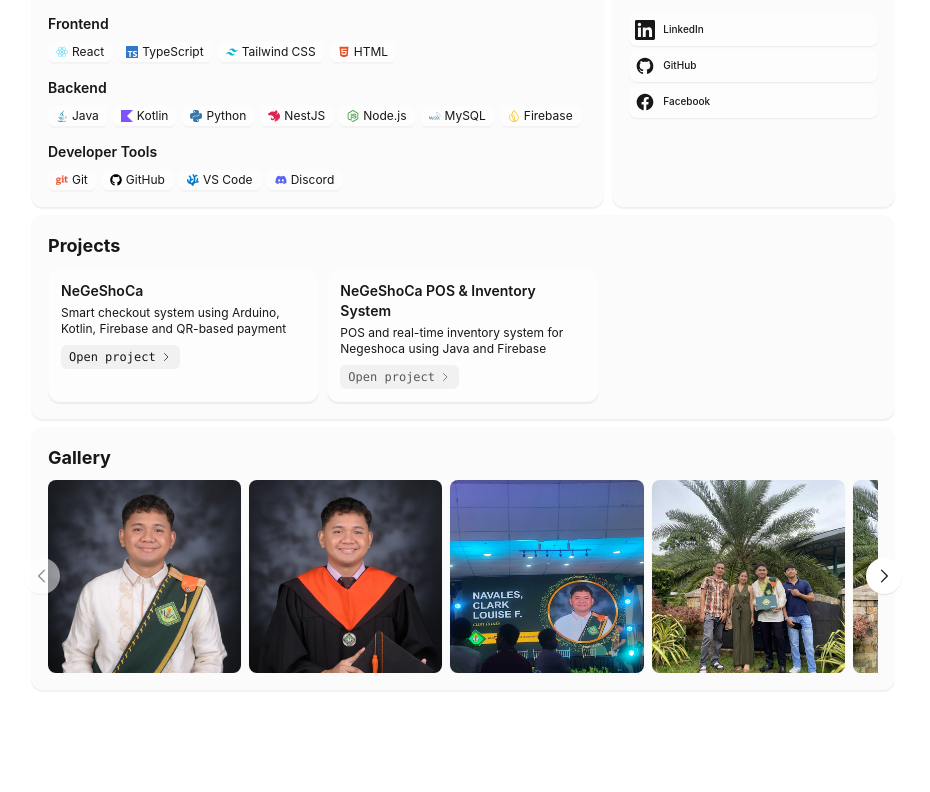
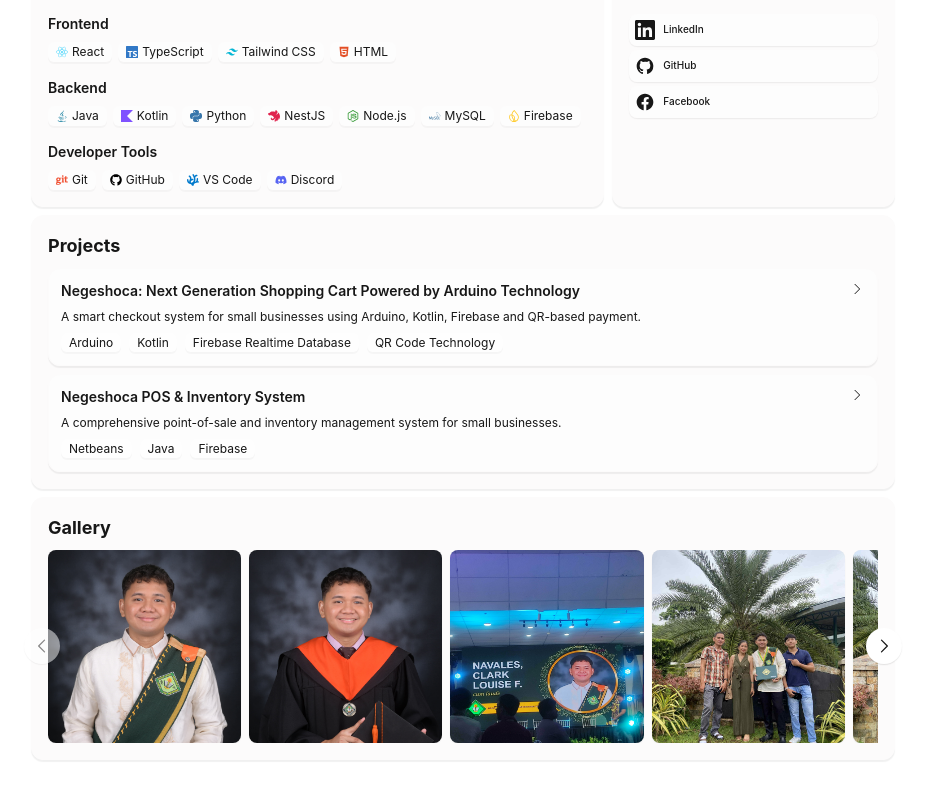
Before and after one commit to cln-clark/my-portfolio, a Next.js app: page / in a window 1280 px wide. Shown: the part 647-1439 px from the top of the page, without its empty margins (177-1107 px from the left). Before the commit the page ends 1369 px from the top, so only its background shows below. Built offline with nearby package versions, Linux system fonts and the light colour scheme.

Commit message:
feat(ui): add expandable project cards with toggle interaction

```diff
--- a/app/page.tsx
+++ b/app/page.tsx
@@ -416,31 +416,58 @@
             <div className="flex items-center justify-start">
               <h3 className="text-lg font-bold">Projects</h3>
             </div>
-            <div className="grid grid-cols-1 sm:grid-cols-3 gap-2">
-              <div className="bento-card bg-[var(--background)]/30 p-3 space-y-1"/* 1st Project */>
-                <a target="_blank" rel="noopener noreferrer" className="block space-y-1" href="">
-                  <h3 className="text-sm font-semibold">NeGeShoCa</h3>
-                  <p className="text-xs text-[var(--foreground)]">Smart checkout system using Arduino, Kotlin, Firebase and QR-based payment</p>
-                  <p className="text-xs text-[var(--foreground)] font-mono bg-[var(--foreground)]/5 px-2 py-1 rounded-md inline-flex items-center gap-1 mt-1">
-                    Open project
-                    <svg className="w-3 h-3" fill="none" stroke="currentColor" viewBox="0 0 24 24">
+            <div className="grid grid-cols-1 gap-2">
+                {projects.map(project => (
+                  <div key={project.id}
+                       className="bento-card bg-[var(--background)]/30 p-3 space-y-3">
+                    <button onClick={() => setExpandedProject(expandedProject === project.id ? null : project.id)}
+                            className= "w-full text-left block space-y-1">
+                      <div className="flex items-start justify-between gap-2">
+                        <div className="flex-1 space-x-2">
+                          <h3 className="text-sm font-semibold pb-2">{project.title}</h3>
+                          <p className="text-xs text-[var(--foreground)] pb-1">{project.shortDescription}</p>
+                          {project.techStack.map((tech, index) => (
+                            <a key={index} className="px-2 py-0.5 text-xs rounded-md bg-[var(--background)]/30 shadow-[0_2px_1px_rgba(0,0,0,0.03)]">
+                              {tech}
+                            </a>
+                          ))}
+                        </div>
+                        <svg className={`w-4 h-4  flex-shrink-0 transition-transform
+                                        ${expandedProject === project.id ? 'rotate-90' : ''}`}
+                                        fill="none" stroke="currentColor" viewBox="0 0 24 24">
                             <path strokeLinecap="round" strokeLinejoin="round" strokeWidth="1.5" d="M 9 5 l7 7 -7 7"></path>
                         </svg>
-                  </p>
+                      </div>
+                    </button>
+
+                    {expandedProject === project.id && (
+                      <div className="border-t border-[var(--foreground)]/10 p-2 space-y-2 bg-[var(--foreground)">
+                        <div className="pt-1 flex flex-wrap gap-2">
+                          {project.demoUrl && (
+                            <a href={project.demoUrl} target="_blank" rel="noopener noreferrer"
+                               className="font-mono px-2.5 py-1.5 text-xs rounded-md bg-[var(--foreground)]/8 shadow-[0_2px_1px_rgba(0,0,0,0.03)]
+                                          hover:bg-[var(--foreground)]/15 transition-colors">
+                              View Demo →
                             </a>
+                          )}
+
+                          {project.caseStudyUrl && (
+                            <a href={project.caseStudyUrl} target="_blank" rel="noopener noreferrer"
+                               className="font-mono px-2.5 py-1.5 text-xs rounded-md bg-[var(--foreground)]/8 shadow-[0_2px_1px_rgba(0,0,0,0.03)]
+                                          hover:bg-[var(--foreground)]/15 transition-colors">
+                              View Case Study →
+                            </a>
+                          )}
                         </div>
-              <div className="bento-card bg-[var(--background)]/30 p-3 space-y-1"/* 2nd Project */>
-                <a target="_blank" rel="noopener noreferrer" className="block space-y-1" href="">
-                  <h3 className="text-sm font-semibold">NeGeShoCa POS & Inventory System</h3>
-                  <p className="text-xs text-[var(--foreground)]">POS and real-time inventory system for Negeshoca using Java and Firebase</p>
-                  <p className="text-xs text-[var(--foreground)]/70 font-mono bg-[var(--foreground)]/5 px-2 py-1 rounded-md inline-flex items-center gap-1 mt-1">
-                    Open project
-                    <svg className="w-3 h-3" fill="none" stroke="currentColor" viewBox="0 0 24 24">
-                      <path strokeLinecap="round" strokeLinejoin="round" strokeWidth="1.5" d="M 9 5 l7 7 -7 7"></path>
-                    </svg>
-                  </p>
-                </a>
                       </div>
+                    )}
+
+
+                  </div>
+
+                ))}
+
+
             </div>
 
           </div>
```
Lines whose indentation alone changed are shown as unchanged.
